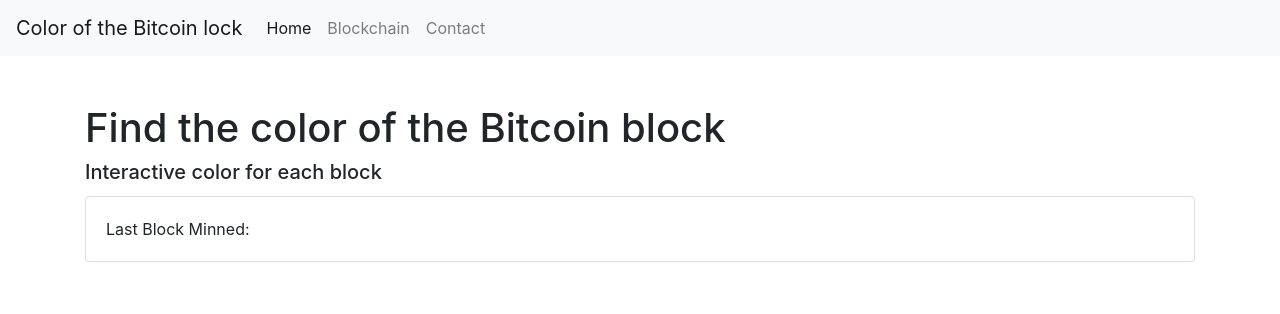
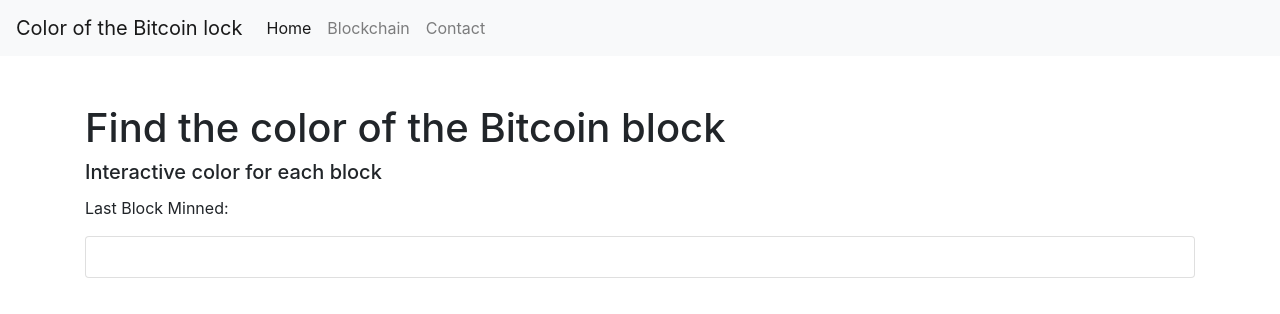
Before and after one commit to sebacordero/block-colour, a plain HTML site: page index.html in a window 1280 px wide. Drawn offline with nearby package versions, Linux system fonts and the light colour scheme; no server answers.

Commit message:
Update index.html

```diff
--- a/index.html
+++ b/index.html
@@ -36,10 +36,11 @@
   <div class="container mt-5">
     <h1>Find the color of the Bitcoin block</h1>
     <h5 class="card-title">Interactive color for each block</h5>
+    <p>Last Block Minned: <span id="blockHeight"></span></p>
 
     <div class="card" id="blockCard">
       <div class="card-body">
-        <p class="card-text">Last Block Minned: <span id="blockHeight"></span></p>
+        <p class="card-text"> </p>
       </div>
     </div>
 
```
